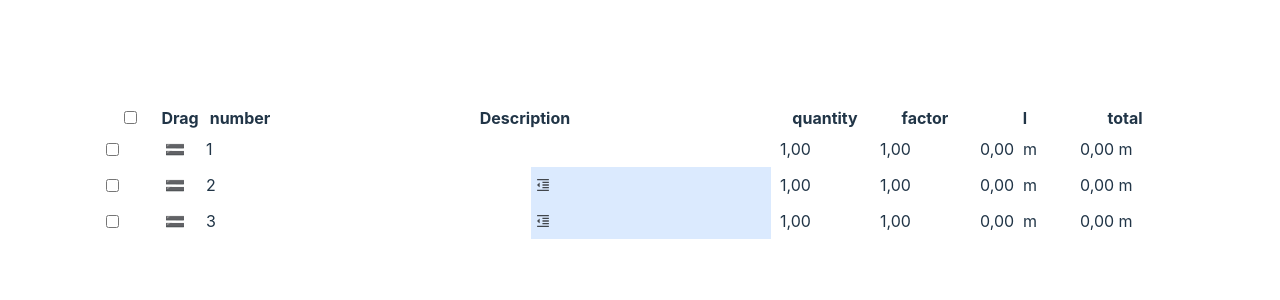
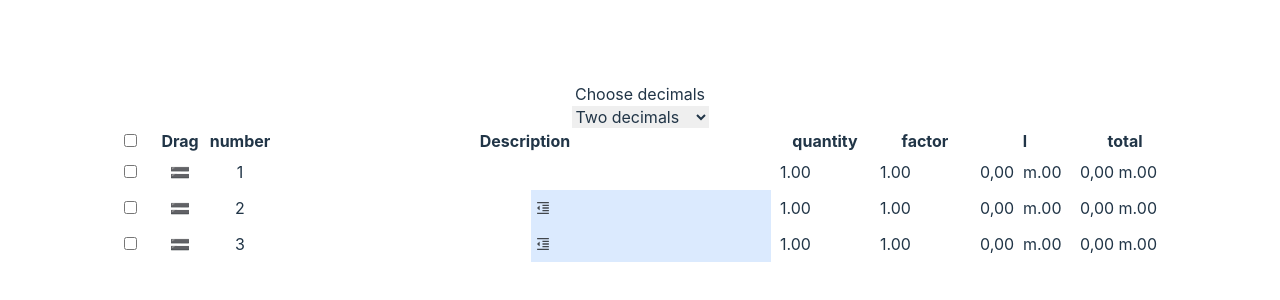
Before and after one commit to StynCalqi/tanstack-table-demo, a React (Vite) app: page / in a window 1280 px wide. Shown: the part 228-528 px from the top of the page. Built offline with nearby package versions, Linux system fonts and the light colour scheme.

Commit message:
try to be able to update decimals, but doesn't work

```diff
--- a/src/App.jsx
+++ b/src/App.jsx
@@ -2,11 +2,28 @@ import { useState } from "react";
 
 import defaultData from "./data/defaultData";
 import DraggableTable from "./components/DraggableTable";
+import DecimalsSelect from "./components/DecimalsSelect";
+
 import "./App.css";
 
 function App() {
   const [data, setData] = useState(() => [...defaultData]);
-  return <DraggableTable data={data} setData={setData} />;
+  const [selectedDecimal, setSelectedDecimal] = useState("2");
+
+  return (
+    <section>
+      <DecimalsSelect
+        selectedDecimal={selectedDecimal}
+        setSelectedDecimal={setSelectedDecimal}
+      />
+
+      <DraggableTable
+        data={data}
+        selectedDecimal={selectedDecimal}
+        setData={setData}
+      />
+    </section>
+  );
 }
 
 export default App;
--- /dev/null
+++ b/src/components/DecimalsSelect.jsx
@@ -0,0 +1,15 @@
+const DecimalsSelect = ({ selectedDecimal, setSelectedDecimal }) => (
+  <article className="flex flex-col items-center">
+    <label>Choose decimals</label>
+    <select
+      value={selectedDecimal}
+      onChange={(e) => setSelectedDecimal(e.target.value)}
+    >
+      <option value="1">One decimal</option>
+      <option value="2">Two decimals</option>
+      <option value="3">Three decimals</option>
+    </select>
+  </article>
+);
+
+export default DecimalsSelect;
--- a/src/components/DraggableRow.jsx
+++ b/src/components/DraggableRow.jsx
@@ -16,8 +16,6 @@ const DraggableRow = ({ row, handleIndent }) => {
     zIndex: isDragging ? 1 : 0,
     position: "relative",
   };
-
-  console.log(row);
 
   return (
     // connect row ref to dnd-kit, apply important styles
@@ -65,7 +63,7 @@ const DraggableRow = ({ row, handleIndent }) => {
             </div>
           )}
 
-          <div className="flex flex-row">
+          <div>
             {cell.column.id === "description" &&
               row.original.type === "indent" && (
                 <svg
--- a/src/components/DraggableTable.jsx
+++ b/src/components/DraggableTable.jsx
@@ -25,8 +25,9 @@ import defaultColumn from "./DefaultColumn";
 import DraggableRow from "./DraggableRow";
 import EditableHeader from "./EditableHeader";
 import Checkbox from "./Checkbox";
+import EditableCell from "./EditableCell";
 
-const DraggableTable = ({ data, setData }) => {
+const DraggableTable = ({ data, selectedDecimal, setData }) => {
   const [isDragging, setIsDragging] = useState(false);
   const [rowSelection, setRowSelection] = useState({});
   const dataIds = useMemo(() => data?.map(({ id }) => id), [data]);
@@ -50,7 +51,7 @@ const DraggableTable = ({ data, setData }) => {
           checked: row.getIsSelected(),
           disabled: !row.getCanSelect(),
           indeterminate: row.getIsSomeSelected(),
-          onChange: row.getToggleSelectedHandler(), // Doesn't allow customization (select children if a parent is active)
+          onChange: row.getToggleSelectedHandler(), // Doesn't allow customization (select children checkboxes if a parent is active)
         }}
       />
     ),
@@ -87,6 +88,9 @@ const DraggableTable = ({ data, setData }) => {
           text={column.id}
           onChange={(newText) => updateColumnHeader(column.id, newText)}
         />
+      ),
+      cell: (props) => (
+        <EditableCell selectedDecimal={selectedDecimal} {...props} />
       ),
       size: 100,
     }),
--- a/src/components/EditableCell.jsx
+++ b/src/components/EditableCell.jsx
@@ -1,17 +1,28 @@
-import { useState, useEffect } from "react";
+import { useState, useEffect, useCallback } from "react";
 import parse from "paste-from-excel";
 
-const EditableCell = ({ getValue }) => {
+const EditableCell = ({ selectedDecimal, getValue }) => {
   const initialValue = getValue();
-  const [value, setValue] = useState(initialValue);
+
+  const formatValue = useCallback(
+    (value) => {
+      return value === ""
+        ? value
+        : selectedDecimal === "1"
+        ? `${value}.0`
+        : `${value}.00`;
+    },
+    [selectedDecimal]
+  );
+  const [value, setValue] = useState(formatValue(initialValue));
 
   const onPaste = (e) => {
     return parse(e);
   };
 
   useEffect(() => {
-    setValue(initialValue);
-  }, [initialValue]);
+    setValue(formatValue(initialValue));
+  }, [initialValue, selectedDecimal, formatValue]);
 
   return (
     <input
--- a/src/data/defaultData.ts
+++ b/src/data/defaultData.ts
@@ -4,8 +4,8 @@ const defaultData = [
     rowId: 1,
     number: 1,
     description: "",
-    quantity: "1,00",
-    factor: "1,00",
+    quantity: "1",
+    factor: "1",
     l: "0,00  m",
     total: "0,00 m",
     type: "",
@@ -15,8 +15,8 @@ const defaultData = [
     rowId: 2,
     number: 2,
     description: "",
-    quantity: "1,00",
-    factor: "1,00",
+    quantity: "1",
+    factor: "1",
     l: "0,00  m",
     total: "0,00 m",
     type: "",
@@ -26,8 +26,8 @@ const defaultData = [
     rowId: 3,
     number: 3,
     description: "",
-    quantity: "1,00",
-    factor: "1,00",
+    quantity: "1",
+    factor: "1",
     l: "0,00  m",
     total: "0,00 m",
     type: "",
```
